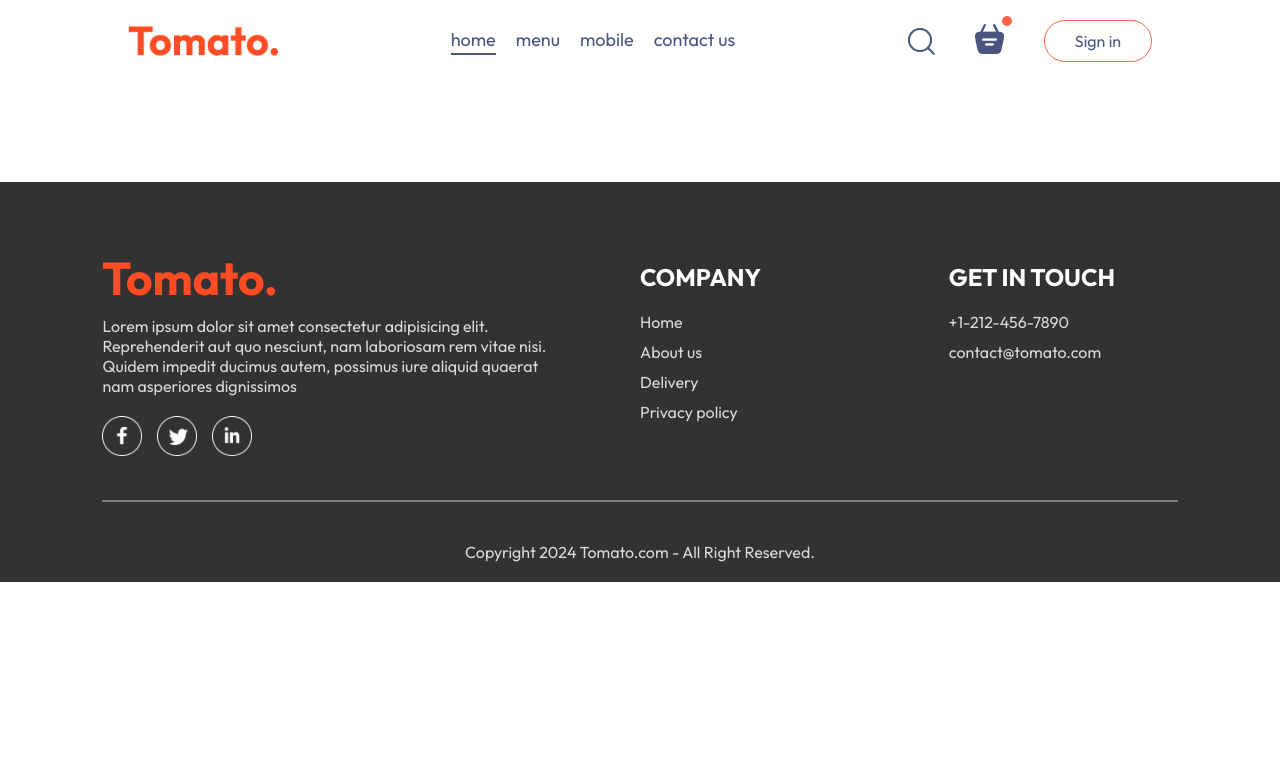
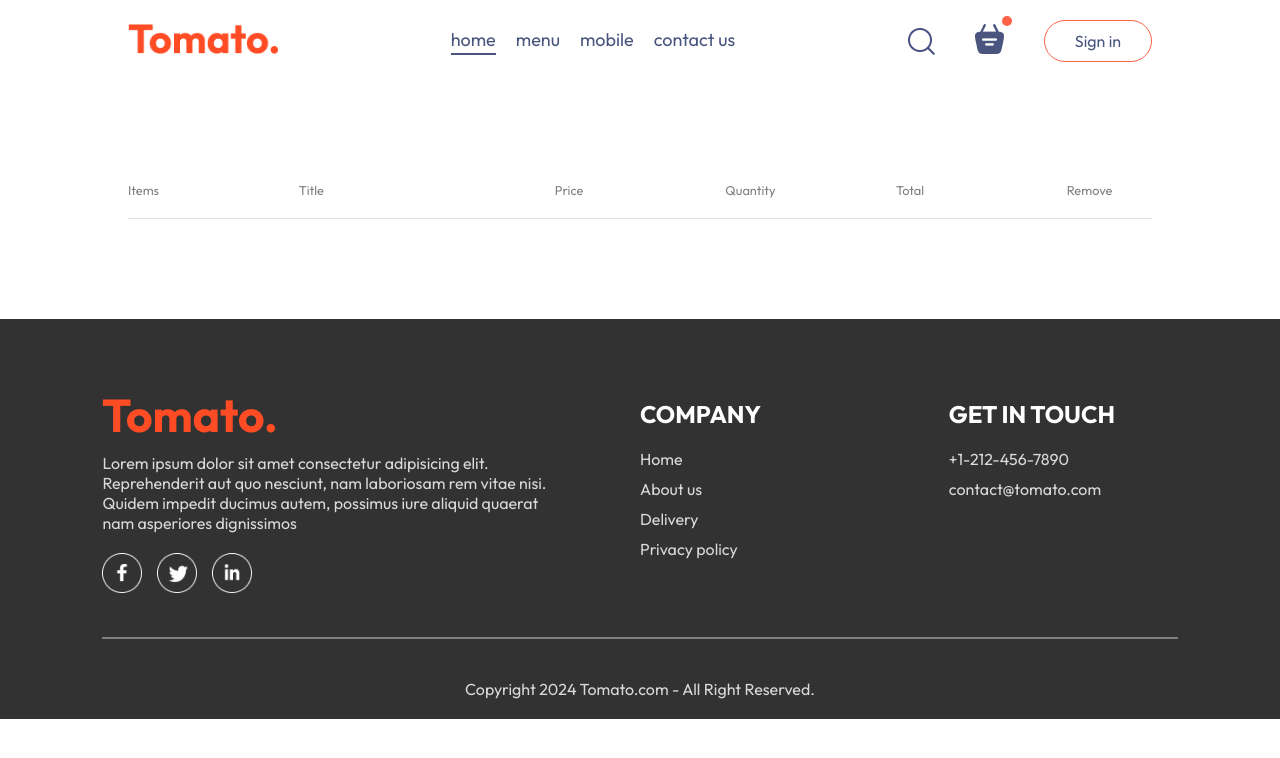
Before and after one commit to Diksha6057/Savora, a React (Vite) app: page /cart in a window 1280 px wide. Shown: the top 758 px of the page. Built offline with nearby package versions, Linux system fonts and the light colour scheme.

Commit message:
Added add to cart and remove functionality

```diff
--- a/src/App.jsx
+++ b/src/App.jsx
@@ -16,13 +16,12 @@
       <Navbar setShowLogin={setShowLogin}/>
       <Routes>
         <Route path='/' element={<Home/>}/>
- {/* <Route path='/cart' element={<Cart/>}/>
-  <Route path='/order' element={<PlaceOrder/>}/> */}
+        <Route path='/cart' element={<Cart/>}/>
+        <Route path='/order' element={<PlaceOrder/>}/>
       </Routes>
     </div>
     <Footer/>
     </>
-
   )
 }
 
--- a/src/components/Navbar/Navbar.jsx
+++ b/src/components/Navbar/Navbar.jsx
@@ -7,7 +7,7 @@
     const [menu,setMenu]=useState("home");
   return (
     <div className='navbar'>
-      <img src={assets.logo} alt="" className="logo" />
+     <Link to='/'> <img src={assets.logo} alt="" className="logo" /></Link>
       <ul className="navbar-menu">
         <Link to='/' onClick={()=>setMenu("home")} className={menu==="home"? "active" :""}>home</Link>
         <a href='#explore-menu' onClick={()=>setMenu("menu")} className={menu==="menu"? "active" :""}>menu</a>
@@ -17,7 +17,7 @@
       <div className="navbar-right">
         <img src={assets.search_icon} alt="" />
         <div className="navbar-search-icon">
-            <img src={assets.basket_icon} alt="" />
+           <Link to='/cart'> <img src={assets.basket_icon} alt="" /></Link>
             <div className="dot"></div>
         </div>
         <button onClick={()=>setShowLogin(true)}>Sign in</button>
--- a/src/pages/Cart/Cart.css
+++ b/src/pages/Cart/Cart.css
@@ -0,0 +1,27 @@
+.cart{
+    margin-top: 100px;
+}
+.cart-items-title{
+    display: grid;
+    grid-template-columns: 1fr 1.5fr 1fr 1fr 1fr 0.5fr;
+    align-items: center;
+    color: grey;
+    font-size: max(1vw,12px);
+}
+.cart-items-item{
+    margin: 10px 0px;
+    color: black;
+}
+.cart-items-item img {
+    width: 50px;
+
+}
+.cart hr {
+    height: 1px;
+    background-color: #e2e2e2;
+    border: none;
+}
+.cart-items-item .cross
+{
+    cursor: pointer;
+}
--- a/src/pages/Cart/Cart.jsx
+++ b/src/pages/Cart/Cart.jsx
@@ -1,9 +1,43 @@
-import React from 'react'
+import React, { useContext } from 'react'
 import './Cart.css'
+import { StoreContext } from '../../context/StoreContext'
 
 const Cart = () => {
+  const {cartItems,food_list,removeFromCart}=useContext(StoreContext);
   return (
-    <div>Cart</div>
+    <div className='cart'>
+      <div className='cart-items'>
+        <div className='cart-items-title'>
+          <p >Items</p>
+          <p>Title</p>
+          <p>Price</p>
+          <p>Quantity</p>
+          <p>Total</p>
+          <p>Remove</p>
+        </div>
+        <br />
+        <hr />
+        {food_list.map((item,index)=>
+        {
+if(cartItems[item._id]>0){
+  return (
+  <div>
+    <div className='cart-items-title cart-items-item'>
+      <img src={item.image} alt="" />
+      <p>{item.name}</p>
+      <p>${item.price}</p>
+      <p>{cartItems[item._id]}</p>
+      <p>${item.price*cartItems[item._id]}</p>
+      <p onClick={()=>removeFromCart(item._id)} className='cross'>X</p>
+       </div>
+       <hr />
+    </div>
+
+  )
+}
+        })}
+      </div>
+    </div>
   )
 }
 
```
